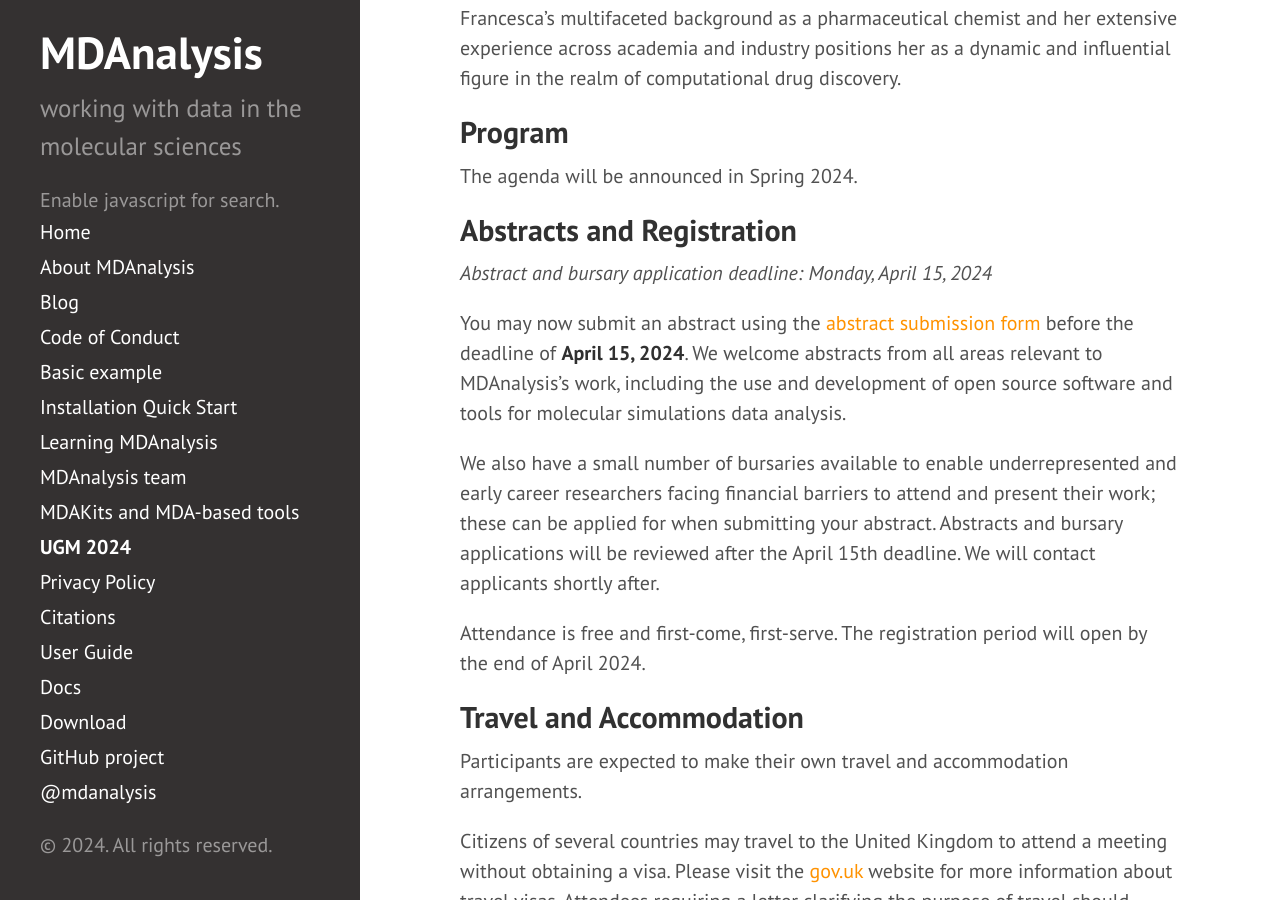
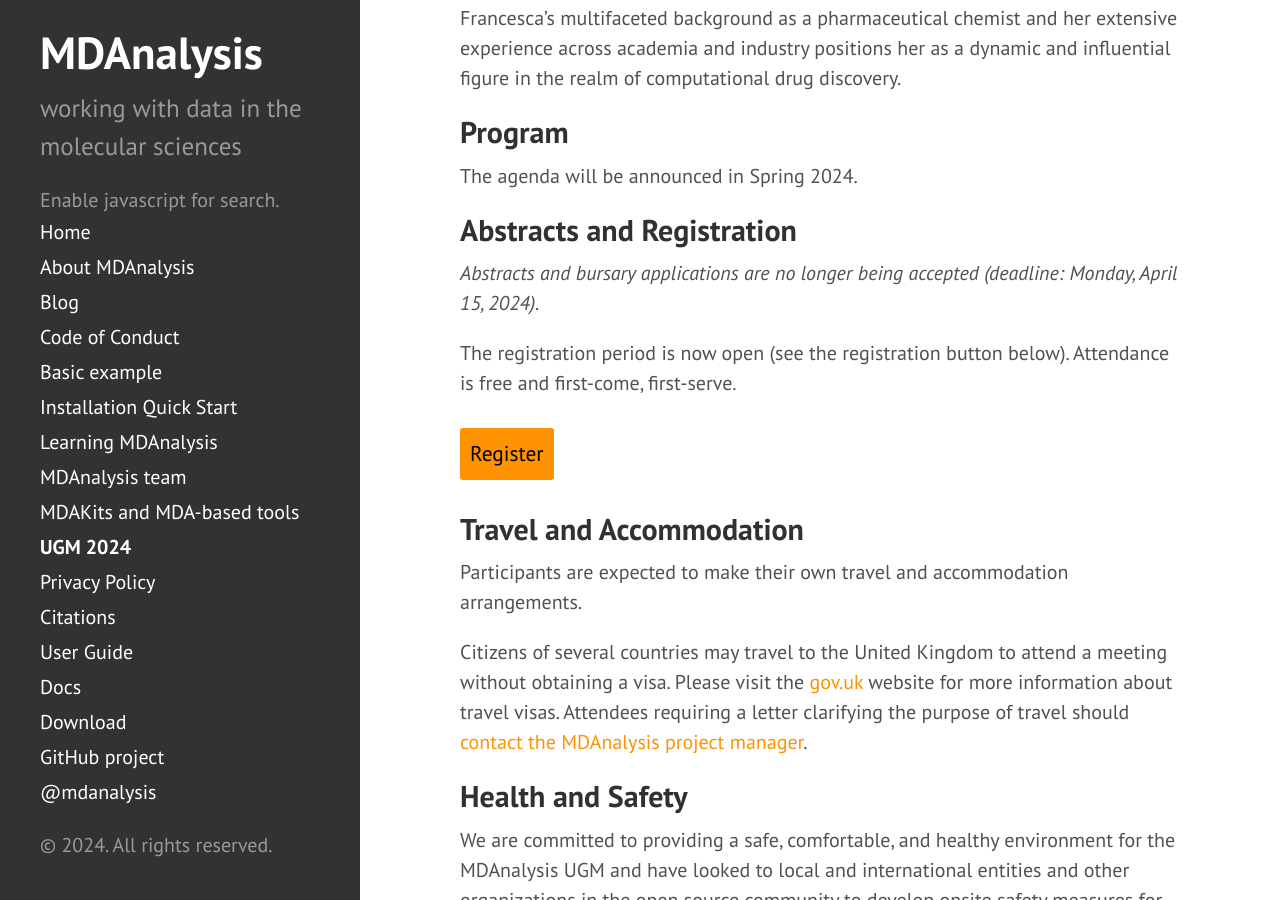
Before and after one commit to MDAnalysis/MDAnalysis.github.io, a Jekyll site: the page built from pages/ugm2024.md, in a window 1280 px wide and 900 px high, scrolled down 1762 px. Built offline with Jekyll 4.4.1, drawn with Linux system fonts in a browser that asks for light colours; comment, search, counter and statistics services are not loaded.

Commit message:
Add registration form link

```diff
--- a/pages/ugm2024.md
+++ b/pages/ugm2024.md
@@ -39,13 +39,11 @@ Francesca is a computational chemist with over a decade expertise in target asse
 The agenda will be announced in Spring 2024.
 
 ## Abstracts and Registration
-*Abstract and bursary application deadline: Monday, April 15, 2024*
+*Abstracts and bursary applications are no longer being accepted (deadline: Monday, April 15, 2024).*
 
-You may now submit an abstract using the [abstract submission form](https://forms.gle/usXuZVeM1iZiTDZY8) before the deadline of **April 15, 2024**. We welcome abstracts from all areas relevant to MDAnalysis's work, including the use and development of open source software and tools for molecular simulations data analysis.
+The registration period is now open (see the registration button below). Attendance is free and first-come, first-serve.
 
-We also have a small number of bursaries available to enable underrepresented and early career researchers facing financial barriers to attend and present their work; these can be applied for when submitting your abstract. Abstracts and bursary applications will be reviewed after the April 15th deadline. We will contact applicants shortly after.
-
-Attendance is free and first-come, first-serve. The registration period will open by the end of April 2024.
+<a href="https://forms.gle/rr15hUYZcRX4bgkp6" target="_blank" style="background:#FF9200;padding:10px;margin:10px 0px;text-align:center;text-decoration:none;font-size:16pt;color:#000000;display:inline-block;border-radius:3px">Register</a>
 
 ## Travel and Accommodation
 Participants are expected to make their own travel and accommodation arrangements.
```
